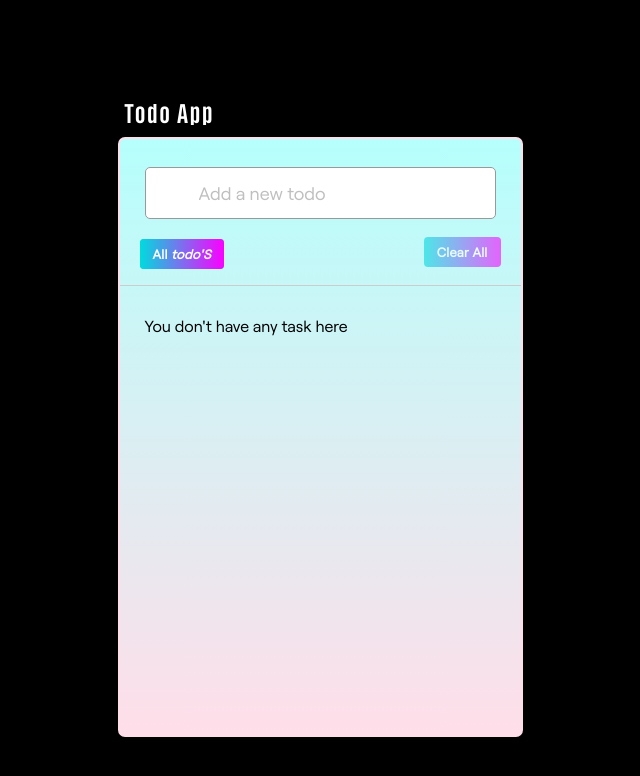
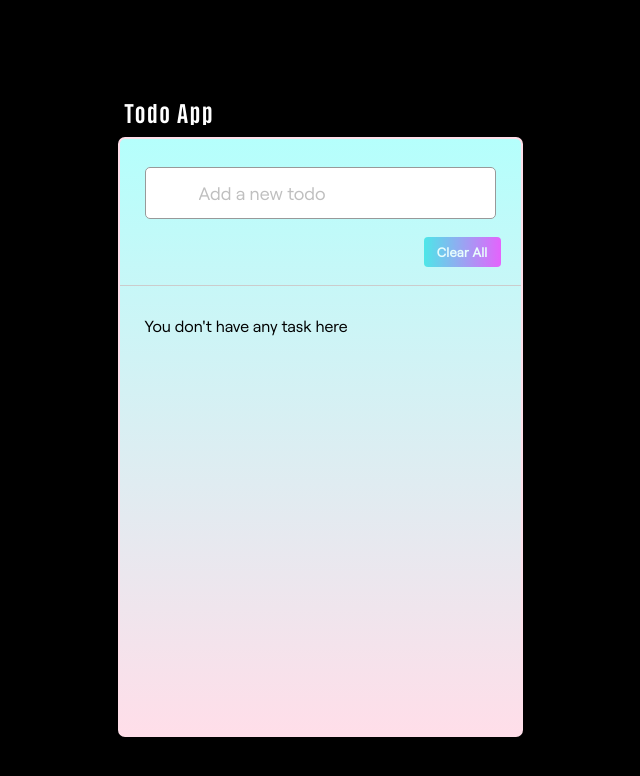
Before and after one commit to prakashdashore/LGMVIP-Web-Todo-app, a plain HTML site: page index.html in a window 1280 px wide. Shown: the whole page, without its empty margins (320-960 px from the left). Drawn offline with nearby package versions, Linux system fonts and the light colour scheme.

Commit message:
css change

```diff
--- a/index.html
+++ b/index.html
@@ -15,7 +15,7 @@
       </div>
       <div class="controls">
         <div class="filters">
-          <span class="active" id="all">All <i>todo'S</i></span>
+          <!-- <span class="active" id="all">All <i>todo'S</i></span> -->
           <!-- <span id="pending">Pending</span> -->
           <!-- <span id="completed">Completed</span> -->
         </div>
```
Also changed, not shown: style.css (line endings or trailing spaces).
